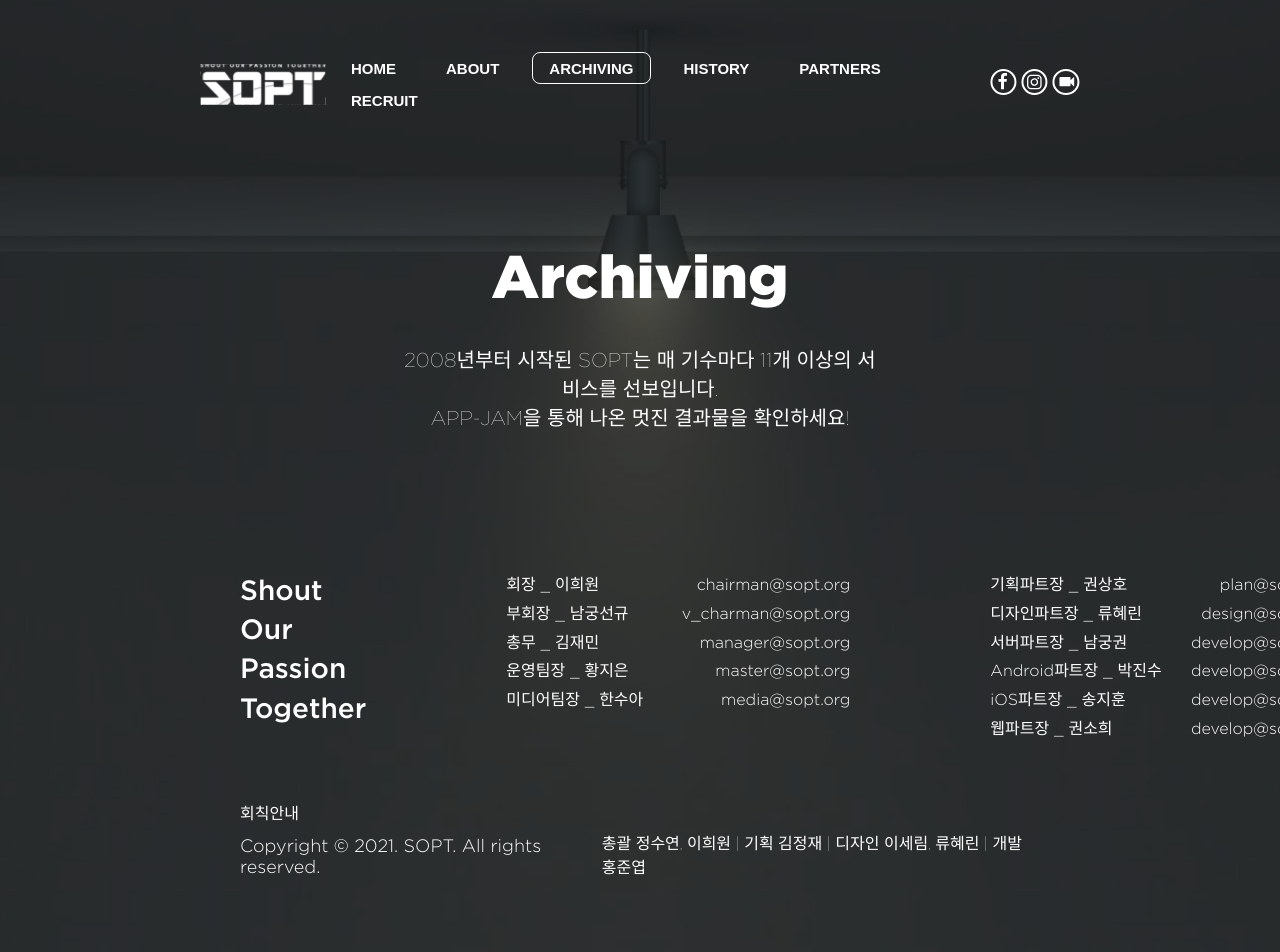
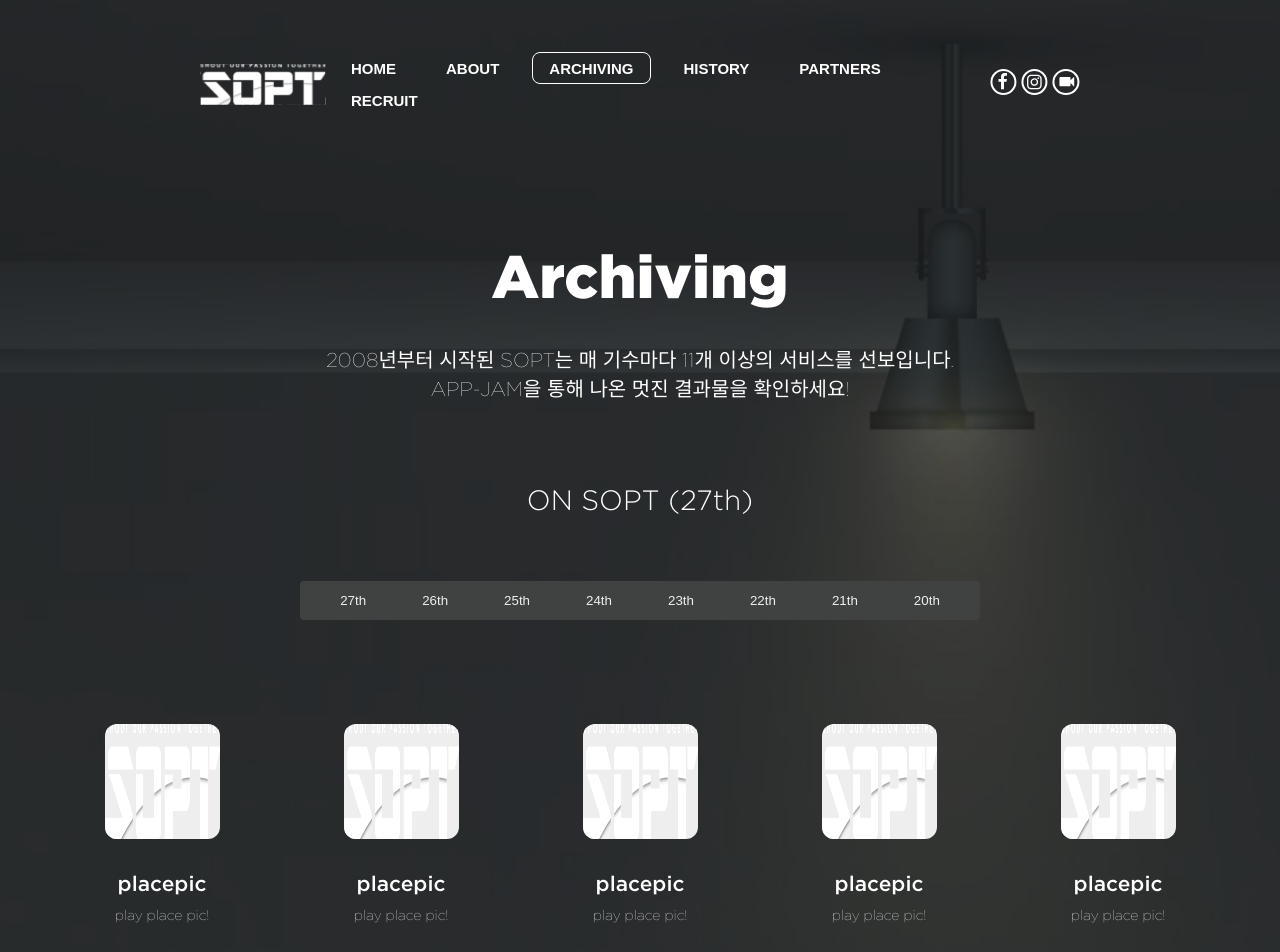
Before and after one commit to JunyupHong/SOPT-homepage, a Next.js app: page /archive/27 in a window 1280 px wide. Shown: the top 952 px of the page. Built offline with nearby package versions, Linux system fonts and the light colour scheme.

Commit message:
[Dev] Archiving Page Appjam Content

```diff
--- a/pages/archive/[id].tsx
+++ b/pages/archive/[id].tsx
@@ -7,7 +7,7 @@
 
 type appjamData_T = {
     name: string;
-    sequence: number;
+    generation: number;
     teams: Array<{
         name: string;
         desc: string;
@@ -23,12 +23,11 @@
         background-repeat: no-repeat;
     `,
     ContentWrapper: styled.div`
-        padding: 240px 400px 140px 400px;
+        padding: 240px 0 140px 0;
         display: flex;
         flex-direction: column;
         justify-content: center;
         align-items: center;
-
         color: white;
     `,
     Title: styled.h2`
@@ -41,6 +40,49 @@
         font-weight: 300;
         text-align: center;
     `,
+    Nav: styled.nav`
+        background: #404241;
+        border-radius: 4px;
+        padding: 0 12px;
+        margin: 32px 0 104px 0;
+    `,
+    NavBtn: styled.button`
+        padding: 4px 4px;
+        margin: 8px 24px;
+        background: none;
+        color: #eee;
+        font-weight: 400;
+        :hover {
+            font-weight: 500;
+            cursor: pointer;
+        }
+    `,
+    TeamArea: styled.section`
+        display: grid;
+        grid-template-columns: repeat(5, 1fr);
+        row-gap: 80px;
+        column-gap: 124px;
+    `,
+    TeamCard: styled.article`
+        display: flex;
+        flex-direction: column;
+        align-items: center;
+    `,
+    TeamImg: styled.img`
+        border-radius: 12px;
+        background: #eee;
+        width: 115px;
+        height: 115px;
+    `,
+    TeamName: styled.h1`
+        font-size: 21px;
+        font-weight: 500;
+        margin: 32px 0 12px 0;
+    `,
+    TeamDesc: styled.p`
+        font-size: 14px;
+        font-weight: 300;
+    `,
 };
 const Archive = () => {
     const router = useRouter();
@@ -50,6 +92,7 @@
         (async () => {
             try {
                 setAppjamData(JSON.parse(await (await fetch(`/data/appjam/${router.query.id}.json`)).text()));
+                console.log(appjamData);
             } catch (e) {
                 router.push('/archive/27');
             }
@@ -66,6 +109,44 @@
                         <br />
                         APP-JAM을 통해 나온 멋진 결과물을 확인하세요!
                     </Styled.Desc>
+                    <div style={{ margin: '82px 0 32px 0', fontSize: '28px' }}>
+                        {appjamData.name} ({router.query.id}th)
+                    </div>
+                    <Styled.Nav>
+                        <Styled.NavBtn>
+                            <a href='/archive/27'>27th</a>
+                        </Styled.NavBtn>
+                        <Styled.NavBtn>
+                            <a href='/archive/26'>26th</a>
+                        </Styled.NavBtn>
+                        <Styled.NavBtn>
+                            <a href='/archive/25'>25th</a>
+                        </Styled.NavBtn>
+                        <Styled.NavBtn>
+                            <a href='/archive/24'>24th</a>
+                        </Styled.NavBtn>
+                        <Styled.NavBtn>
+                            <a href='/archive/23'>23th</a>
+                        </Styled.NavBtn>
+                        <Styled.NavBtn>
+                            <a href='/archive/22'>22th</a>
+                        </Styled.NavBtn>
+                        <Styled.NavBtn>
+                            <a href='/archive/21'>21th</a>
+                        </Styled.NavBtn>
+                        <Styled.NavBtn>
+                            <a href='/archive/20'>20th</a>
+                        </Styled.NavBtn>
+                    </Styled.Nav>
+                    <Styled.TeamArea>
+                        {appjamData.teams.map((team, i) => (
+                            <Styled.TeamCard key={router.query.id + 'th-' + i}>
+                                <Styled.TeamImg src={team.imageURL}></Styled.TeamImg>
+                                <Styled.TeamName>{team.name}</Styled.TeamName>
+                                <Styled.TeamDesc>{team.desc}</Styled.TeamDesc>
+                            </Styled.TeamCard>
+                        ))}
+                    </Styled.TeamArea>
                 </Styled.ContentWrapper>
                 <div style={{ padding: '0 240px 100px 240px' }}>
                     <Footer />
--- a/public/data/appjam/24.json
+++ b/public/data/appjam/24.json
@@ -1,6 +1,6 @@
 {
     "name": "ON SOPT",
-    "sequence": 27,
+    "generation": 27,
     "teams": [
         {
             "name": "placepic",
--- a/public/data/appjam/25.json
+++ b/public/data/appjam/25.json
@@ -1,6 +1,6 @@
 {
     "name": "ON SOPT",
-    "sequence": 27,
+    "generation": 27,
     "teams": [
         {
             "name": "placepic",
--- a/public/data/appjam/26.json
+++ b/public/data/appjam/26.json
@@ -1,6 +1,6 @@
 {
     "name": "ON SOPT",
-    "sequence": 27,
+    "generation": 27,
     "teams": [
         {
             "name": "placepic",
--- a/public/data/appjam/27.json
+++ b/public/data/appjam/27.json
@@ -1,11 +1,81 @@
 {
     "name": "ON SOPT",
-    "sequence": 27,
+    "generation": 27,
     "teams": [
         {
             "name": "placepic",
             "desc": "play place pic!",
-            "imageURL": "/assets/images/logo.png"
+            "imageURL": "/assets/appjam/logo.png"
+        },
+        {
+            "name": "placepic",
+            "desc": "play place pic!",
+            "imageURL": "/assets/appjam/logo.png"
+        },
+        {
+            "name": "placepic",
+            "desc": "play place pic!",
+            "imageURL": "/assets/appjam/logo.png"
+        },
+        {
+            "name": "placepic",
+            "desc": "play place pic!",
+            "imageURL": "/assets/appjam/logo.png"
+        },
+        {
+            "name": "placepic",
+            "desc": "play place pic!",
+            "imageURL": "/assets/appjam/logo.png"
+        },
+        {
+            "name": "placepic",
+            "desc": "play place pic!",
+            "imageURL": "/assets/appjam/logo.png"
+        },
+        {
+            "name": "placepic",
+            "desc": "play place pic!",
+            "imageURL": "/assets/appjam/logo.png"
+        },
+        {
+            "name": "placepic",
+            "desc": "play place pic!",
+            "imageURL": "/assets/appjam/logo.png"
+        },
+        {
+            "name": "placepic",
+            "desc": "play place pic!",
+            "imageURL": "/assets/appjam/logo.png"
+        },
+        {
+            "name": "placepic",
+            "desc": "play place pic!",
+            "imageURL": "/assets/appjam/logo.png"
+        },
+        {
+            "name": "placepic",
+            "desc": "play place pic!",
+            "imageURL": "/assets/appjam/logo.png"
+        },
+        {
+            "name": "placepic",
+            "desc": "play place pic!",
+            "imageURL": "/assets/appjam/logo.png"
+        },
+        {
+            "name": "placepic",
+            "desc": "play place pic!",
+            "imageURL": "/assets/appjam/logo.png"
+        },
+        {
+            "name": "placepic",
+            "desc": "play place pic!",
+            "imageURL": "/assets/appjam/logo.png"
+        },
+        {
+            "name": "placepic",
+            "desc": "play place pic!",
+            "imageURL": "/assets/appjam/logo.png"
         }
     ]
 }
```
Also changed, not shown: components/common/TeamModal.tsx (added, +36 -0 lines), public/assets/appjam/logo.png (added).
